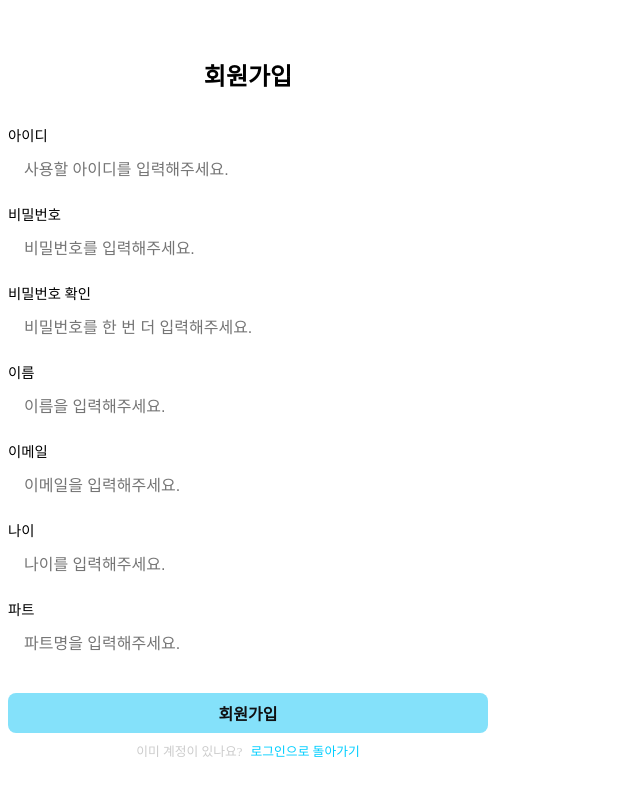
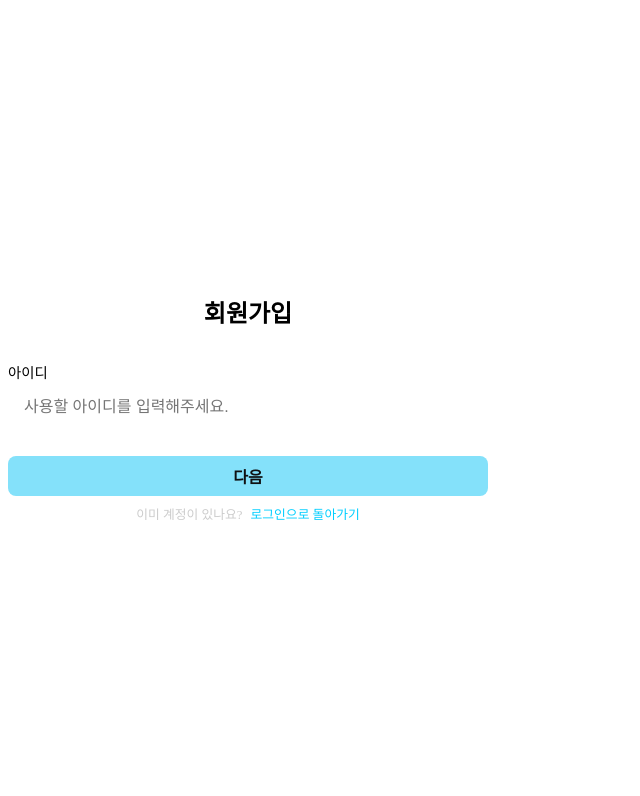
Before and after one commit to 38-lets-sopt-web/DagyeongHan, a React (Vite) app in the folder week4/homework/member-admin/: page /signup in a window 1280 px wide. Shown: the top 796 px of the page, without its empty margins (0-640 px from the left). Built offline with nearby package versions, Linux system fonts and the light colour scheme; the HTML template or start-up script is replaced by a standard one.

Commit message:
refactor: 회원가입 단계별 분리

```diff
--- /dev/null
+++ b/week4/homework/member-admin/src/components/signup/Id.tsx
@@ -0,0 +1,35 @@
+/** @jsxImportSource @emotion/react */
+import { css } from "@emotion/react";
+import Input from "../Input";
+
+export default function Id() {
+  return (
+    <div css={rootContainerStyle}>
+      <label css={fieldStyle}>
+        <span css={labelStyle}>아이디</span>
+        <Input placeholder="사용할 아이디를 입력해주세요." />
+      </label>
+    </div>
+  )
+}
+
+const rootContainerStyle = css`
+  width: 100%;
+  display: flex;
+  flex-direction: column;
+  justify-content: center;
+  align-items: center;
+  gap: 1em;
+`;
+
+const fieldStyle = css`
+  width: 100%;
+  display: flex;
+  flex-direction: column;
+  gap: 0.5em;
+`;
+
+const labelStyle = css`
+  font-size: 0.9em;
+  font-weight: 500;
+`;
--- /dev/null
+++ b/week4/homework/member-admin/src/components/signup/Pw.tsx
@@ -0,0 +1,39 @@
+/** @jsxImportSource @emotion/react */
+import { css } from "@emotion/react";
+import Input from "../Input";
+
+export default function Pw() {
+  return (
+    <div css={rootContainerStyle}>
+      <label css={fieldStyle}>
+        <span css={labelStyle}>비밀번호</span>
+        <Input type="password" placeholder="비밀번호를 입력해주세요." />
+      </label>
+      <label css={fieldStyle}>
+        <span css={labelStyle}>비밀번호 확인</span>
+        <Input type="password" placeholder="비밀번호를 한 번 더 입력해주세요." />
+      </label>
+    </div>
+  )
+}
+
+const rootContainerStyle = css`
+  width: 100%;
+  display: flex;
+  flex-direction: column;
+  justify-content: center;
+  align-items: center;
+  gap: 1em;
+`;
+
+const fieldStyle = css`
+  width: 100%;
+  display: flex;
+  flex-direction: column;
+  gap: 0.5em;
+`;
+
+const labelStyle = css`
+  font-size: 0.9em;
+  font-weight: 500;
+`;
--- /dev/null
+++ b/week4/homework/member-admin/src/components/signup/UserInfo.tsx
@@ -0,0 +1,47 @@
+/** @jsxImportSource @emotion/react */
+import { css } from "@emotion/react";
+import Input from "../Input";
+
+export default function UserInfo() {
+  return (
+    <div css={rootContainerStyle}>
+      <label css={fieldStyle}>
+        <span css={labelStyle}>이름</span>
+        <Input placeholder="이름을 입력해주세요." />
+      </label>
+      <label css={fieldStyle}>
+        <span css={labelStyle}>이메일</span>
+        <Input placeholder="이메일을 입력해주세요." />
+      </label>
+      <label css={fieldStyle}>
+        <span css={labelStyle}>나이</span>
+        <Input placeholder="나이를 입력해주세요." />
+      </label>
+      <label css={fieldStyle}>
+        <span css={labelStyle}>파트</span>
+        <Input placeholder="파트명을 입력해주세요." />
+      </label>
+    </div>
+  )
+}
+
+const rootContainerStyle = css`
+  width: 100%;
+  display: flex;
+  flex-direction: column;
+  justify-content: center;
+  align-items: center;
+  gap: 1em;
+`;
+
+const fieldStyle = css`
+  width: 100%;
+  display: flex;
+  flex-direction: column;
+  gap: 0.5em;
+`;
+
+const labelStyle = css`
+  font-size: 0.9em;
+  font-weight: 500;
+`;
--- a/week4/homework/member-admin/src/pages/SignUp.tsx
+++ b/week4/homework/member-admin/src/pages/SignUp.tsx
@@ -1,45 +1,31 @@
 /** @jsxImportSource @emotion/react */
 import { css } from "@emotion/react";
-import Input from "../components/Input";
 import { Link } from "react-router";
+import { useState } from "react";
+import Id from "../components/signup/Id";
+import Pw from "../components/signup/Pw";
+import UserInfo from "../components/signup/UserInfo";
 
 export default function SignUp() {
+
+  const [step, setStep] = useState(1);
+
   return (
     <div css={rootContainerStyle}>
       <h2 css={titleStyle}>회원가입</h2>
       <div css={layoutStyle}>
-        <label css={fieldStyle}>
-          <span css={labelStyle}>아이디</span>
-          <Input placeholder="사용할 아이디를 입력해주세요." />
-        </label>
-          <label css={fieldStyle}>
-          <span css={labelStyle}>비밀번호</span>
-          <Input type="password" placeholder="비밀번호를 입력해주세요." />
-        </label>
-        <label css={fieldStyle}>
-          <span css={labelStyle}>비밀번호 확인</span>
-          <Input type="password" placeholder="비밀번호를 한 번 더 입력해주세요." />
-        </label>
-        <label css={fieldStyle}>
-          <span css={labelStyle}>이름</span>
-          <Input placeholder="이름을 입력해주세요." />
-        </label>
-        <label css={fieldStyle}>
-          <span css={labelStyle}>이메일</span>
-          <Input placeholder="이메일을 입력해주세요." />
-        </label>
-        <label css={fieldStyle}>
-          <span css={labelStyle}>나이</span>
-          <Input placeholder="나이를 입력해주세요." />
-        </label>
-        <label css={fieldStyle}>
-          <span css={labelStyle}>파트</span>
-          <Input placeholder="파트명을 입력해주세요." />
-        </label>
+        {step === 1 && <Id />}
+        {step === 2 && <Pw />}
+        {step === 3 && <UserInfo />}
 
       </div>
         <label css={btnWrapStyle}>
-          <button css={loginBtnStyle}>회원가입</button>
+          <button
+            css={loginBtnStyle}
+            onClick={() => setStep(step + 1)} disabled={step === 3}
+          >
+            다음
+          </button>
           <div css={routeWrapStyle}>
             <div css={messageStyle}> 이미 계정이 있나요?</div>
             <Link to='/login' css={toLinkStyle}>로그인으로 돌아가기</Link>
@@ -70,18 +56,6 @@ const layoutStyle = css`
   justify-content: center;
   align-items: center;
   gap: 1em;
-`;
-
-const fieldStyle = css`
-  width: 100%;
-  display: flex;
-  flex-direction: column;
-  gap: 0.5em;
-`;
-
-const labelStyle = css`
-  font-size: 0.9em;
-  font-weight: 500;
 `;
 
 const btnWrapStyle = css`
```
